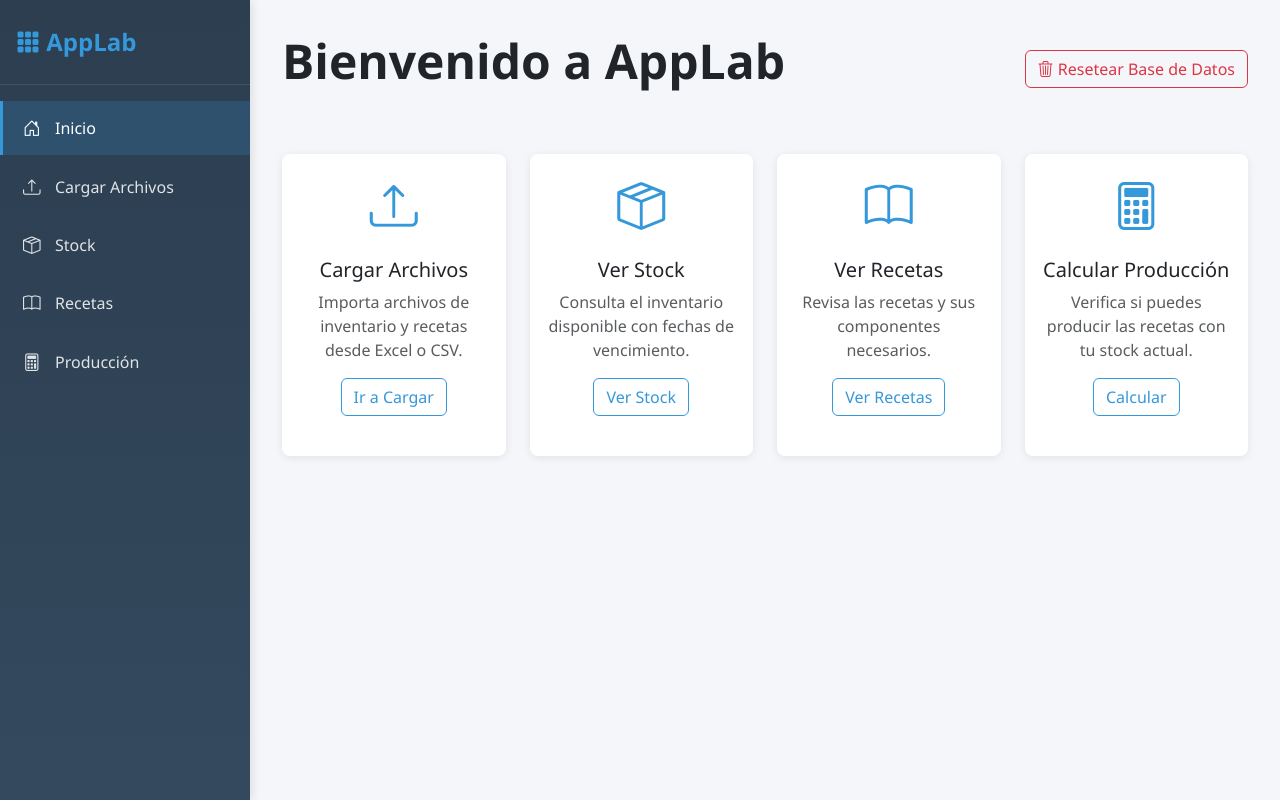
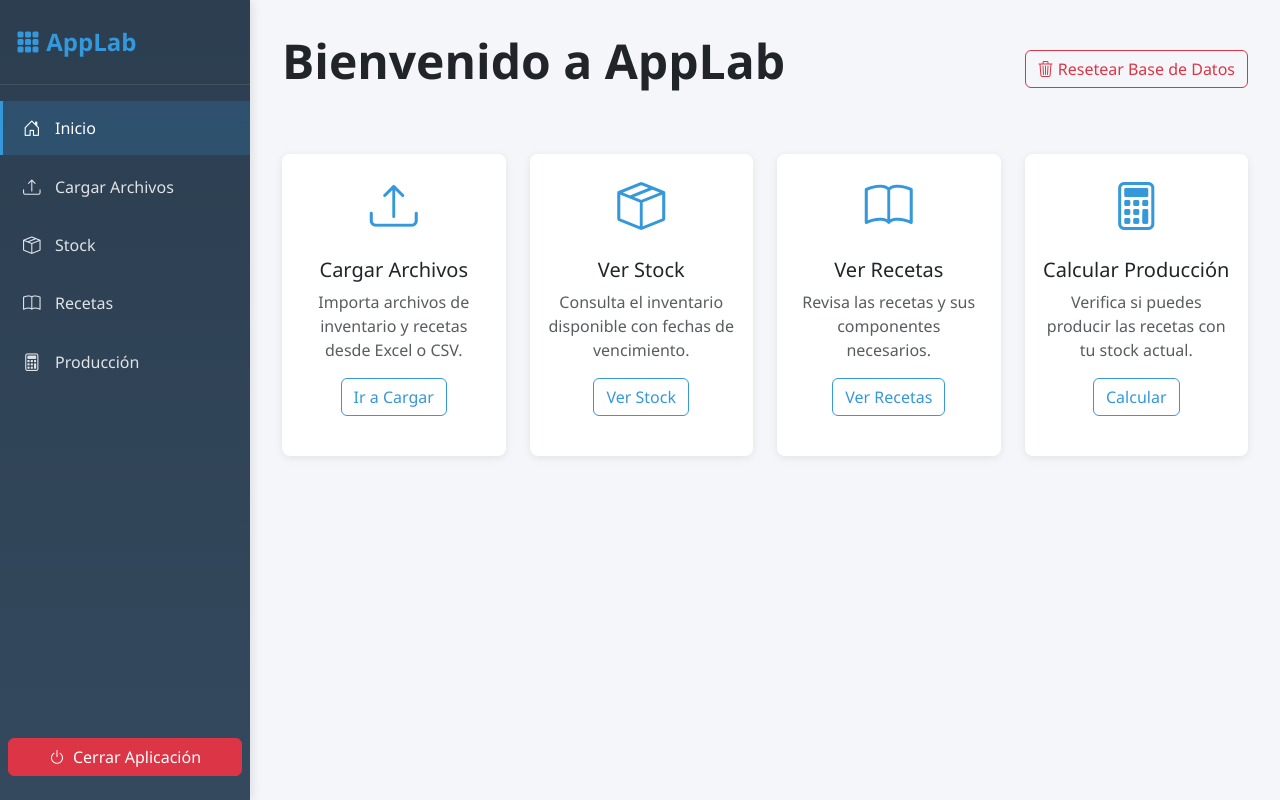
Before and after one commit to Joaquin-29/AppLab-V3, a Flask app: page / in a window 1280 px wide. Run offline with Flask 3, Linux system fonts and the light colour scheme.

Commit message:
Agregado boton para cerrar aplicacion

```diff
--- a/backend/app.py
+++ b/backend/app.py
@@ -228,8 +228,15 @@ def resetear_db():
 
     return redirect(url_for('index'))
 
+@app.route('/shutdown', methods=['POST'])
+def shutdown():
+    """Endpoint para cerrar el servidor de forma segura"""
+    import os
+    import signal
 
-
+    # Enviar señal para cerrar el proceso
+    os.kill(os.getpid(), signal.SIGINT)
+    return jsonify({'status': 'Servidor cerrándose...'})
 
 
 
--- a/backend/templates/base.html
+++ b/backend/templates/base.html
@@ -183,6 +183,11 @@
                     <i class="bi bi-calculator"></i> Producción
                 </a>
             </li>
+            <li class="nav-item" style="position: absolute; bottom: 20px; width: 100%; padding: 0 0.5rem;">
+                <button onclick="cerrarServidor()" class="btn btn-danger w-100" style="display: flex; align-items: center; justify-content: center;">
+                    <i class="bi bi-power" style="margin-right: 0.5rem;"></i> Cerrar Aplicación
+                </button>
+            </li>
         </ul>
     </nav>
 
@@ -204,5 +209,18 @@
     </div>
 
     <script src="https://cdn.jsdelivr.net/npm/bootstrap@5.3.8/dist/js/bootstrap.bundle.min.js" integrity="sha384-FKyoEForCGlyvwx9Hj09JcYn3nv7wiPVlz7YYwJrWVcXK/BmnVDxM+D2scQbITxI" crossorigin="anonymous"></script>
+    <script>
+        function cerrarServidor() {
+            if (confirm('¿Estás seguro de que quieres cerrar la aplicación?')) {
+                fetch('/shutdown', { method: 'POST' })
+                    .then(response => {
+                        if (response.ok) {
+                            document.body.innerHTML = '<div style="display: flex; align-items: center; justify-content: center; height: 100vh; flex-direction: column; font-family: sans-serif;"><h1>Aplicación cerrada</h1><p>Puedes cerrar esta ventana</p></div>';
+                        }
+                    })
+                    .catch(err => console.log('Servidor cerrado'));
+            }
+        }
+    </script>
 </body>
 </html>
```
